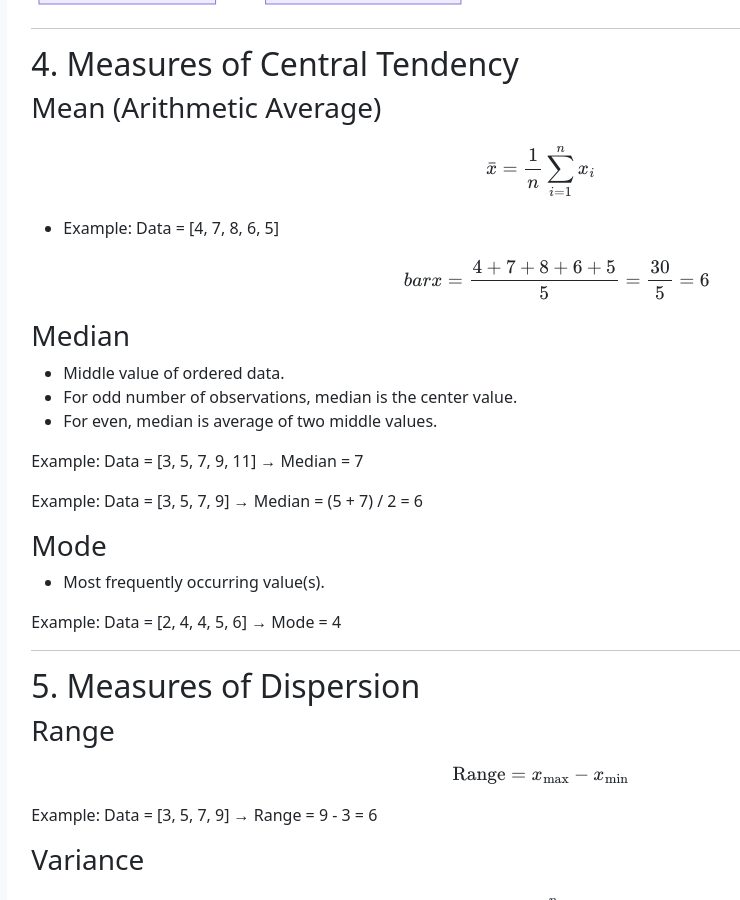
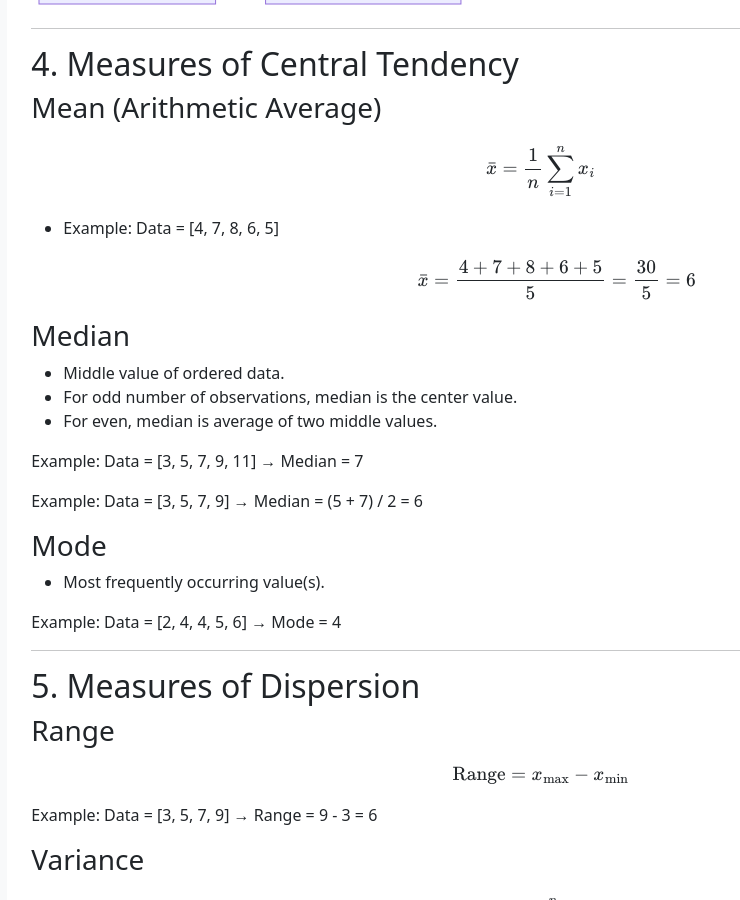
Before and after one commit to buribalkan/Statistics, a Jekyll site: the page built from Foundations-of-Statistics.md, in a window 1280 px wide and 900 px high, scrolled down 1163 px. Shown: the whole window, without its empty margins (206-946 px from the left). Built offline with Jekyll 4.4.1, drawn with Linux system fonts in a browser that asks for light colours; nearby versions of some CDN libraries; our own code applies the rules of GitHub Pages for plain Markdown files.

Commit message:
Update Foundations-of-Statistics.md

```diff
--- a/Foundations-of-Statistics.md
+++ b/Foundations-of-Statistics.md
@@ -65,7 +65,7 @@ $$
 
 
   $$
-  bar{x} = \frac{4 + 7 + 8 + 6 + 5}{5} = \frac{30}{5} = 6
+  \bar{x} = \frac{4 + 7 + 8 + 6 + 5}{5} = \frac{30}{5} = 6
   $$
 
 ### Median
```
